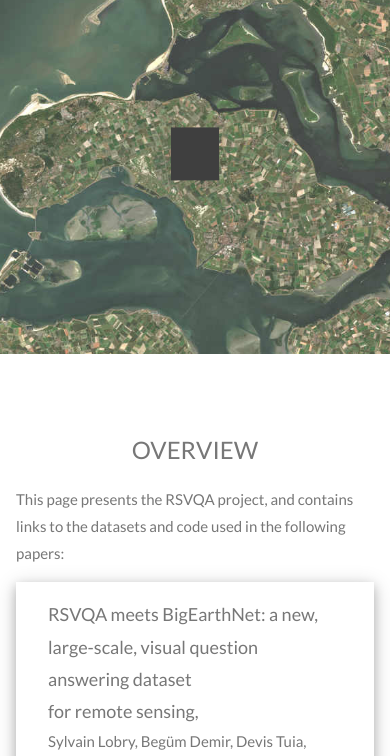
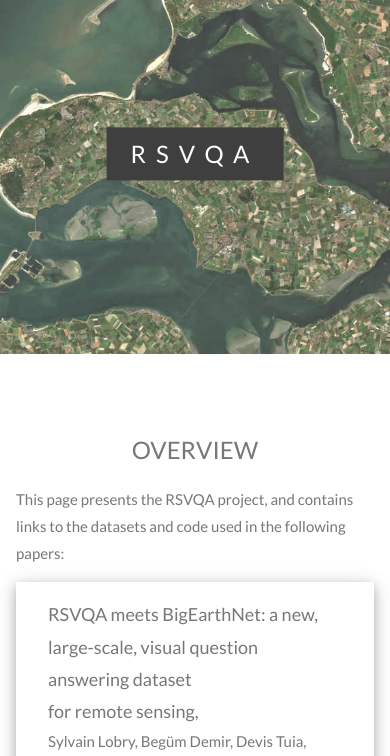
Before and after one commit to syvlo/RSVQA_website, a plain HTML site: page index.html in a window 390 px wide. Shown: the part 46-802 px from the top of the page. Drawn offline with nearby package versions, Linux system fonts and the light colour scheme.

Commit message:
Fix mobile issue for title

```diff
--- a/index.html
+++ b/index.html
@@ -95,7 +95,7 @@ body, html {
 <!-- First Parallax Image with Logo Text -->
 <div class="bgimg-1 w3-display-container w3-opacity-min" id="home">
   <div class="w3-display-middle" style="white-space:nowrap;">
-    <span class="w3-center w3-padding-large w3-black w3-xlarge w3-wide w3-animate-opacity"><span class="w3-hide-small">RSVQA</span></span>
+    <span class="w3-center w3-padding-large w3-black w3-xlarge w3-wide w3-animate-opacity"><span>RSVQA</span></span>
   </div>
 </div>
 
```
